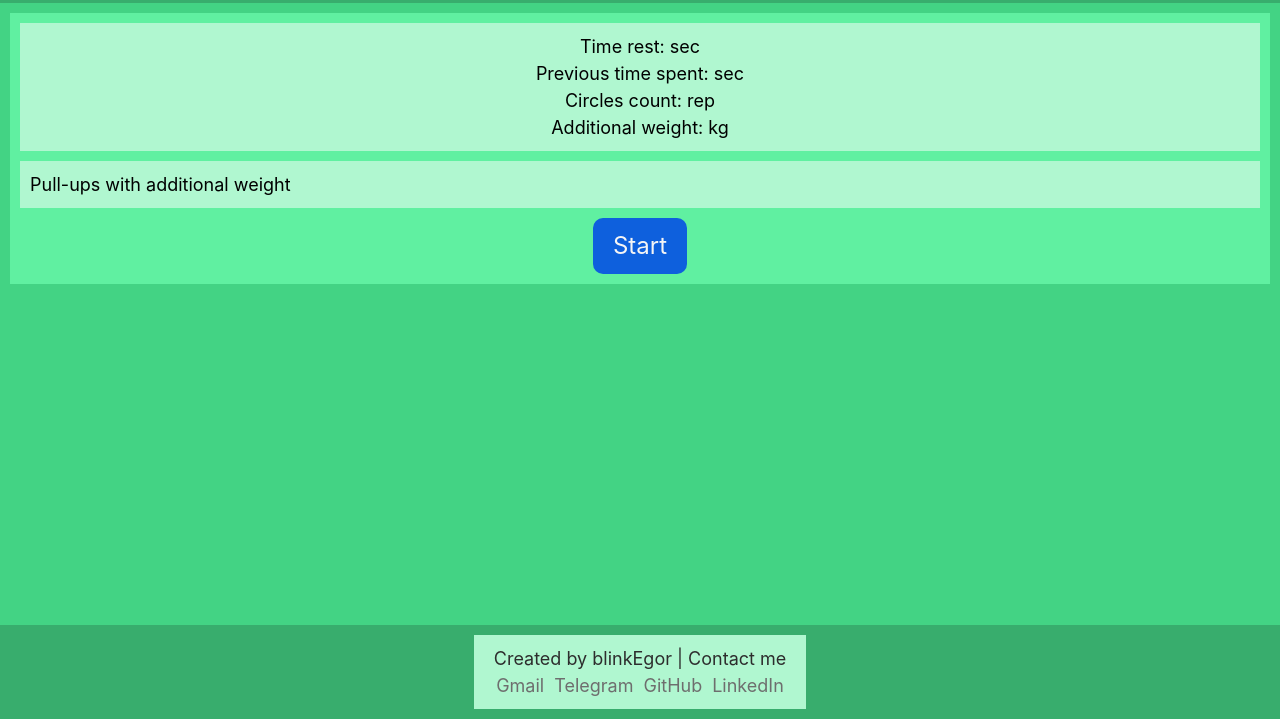
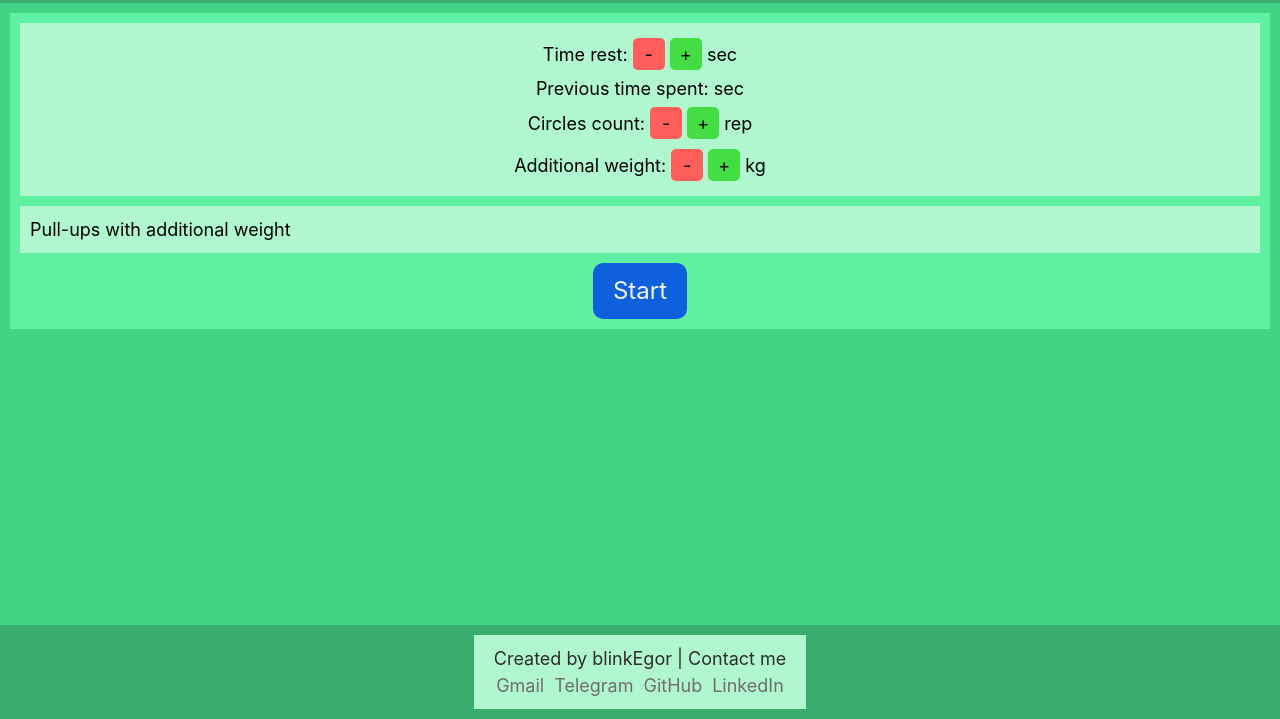
Before and after one commit to blinkEgor/SportTime_blink, a plain HTML site: page pages/exercises/pull-ups.html in a window 1280 px wide. Shown: the part 81-800 px from the top of the page. Drawn offline with Linux system fonts and the light colour scheme.

Commit message:
Add increase/decrease buttons and id to pull-ups.html

```diff
--- a/pages/exercises/pull-ups.html
+++ b/pages/exercises/pull-ups.html
@@ -32,10 +32,10 @@
         <section id="main-info-about-exercise">
             <!-- Обёртка для информационной карточки со временем -->
             <div class="card info-card">
-                <p>Time rest: <span></span> sec</p> <!-- 120 sec -->
-                <p>Previous time spent: <span></span> sec</p> <!-- From 285 sec to 420 sec -->
-                <p>Circles count: <span></span> rep</p> <!-- 3 rep -->
-                <p>Additional weight: <span></span> kg</p> <!-- 0 kg -->
+                <p>Time rest: <button id="decrease-time-rest" class="increase-decrease-button primary-color">-</button> <span id="time-rest"></span> <button id="increase-time-rest" class="increase-decrease-button success-color">+</button> sec</p> <!-- 120 sec -->
+                <p>Previous time spent: <span id="prev-time-spent"></span> sec</p> <!-- From 285 sec to 420 sec -->
+                <p>Circles count: <button id="decrease-time-rest" class="increase-decrease-button primary-color">-</button> <span id="circles-count"></span> <button id="increase-time-rest" class="increase-decrease-button success-color">+</button> rep</p> <!-- 3 rep -->
+                <p>Additional weight: <button id="decrease-weight" class="increase-decrease-button primary-color">-</button> <span id="weight"></span> <button id="increase-weight" class="increase-decrease-button success-color">+</button> kg</p> <!-- 0 kg -->
             </div>
             <!-- Обёртка для информационной карточки количеством упражнений -->
             <div class="card all-info-card">
@@ -46,7 +46,7 @@
             </div>
             <!-- Кнопка старта -->
             <div class="start-button-wrapper">
-                <button>Start</button>
+                <button id="start-button">Start</button>
             </div>
         </section>
 
```
